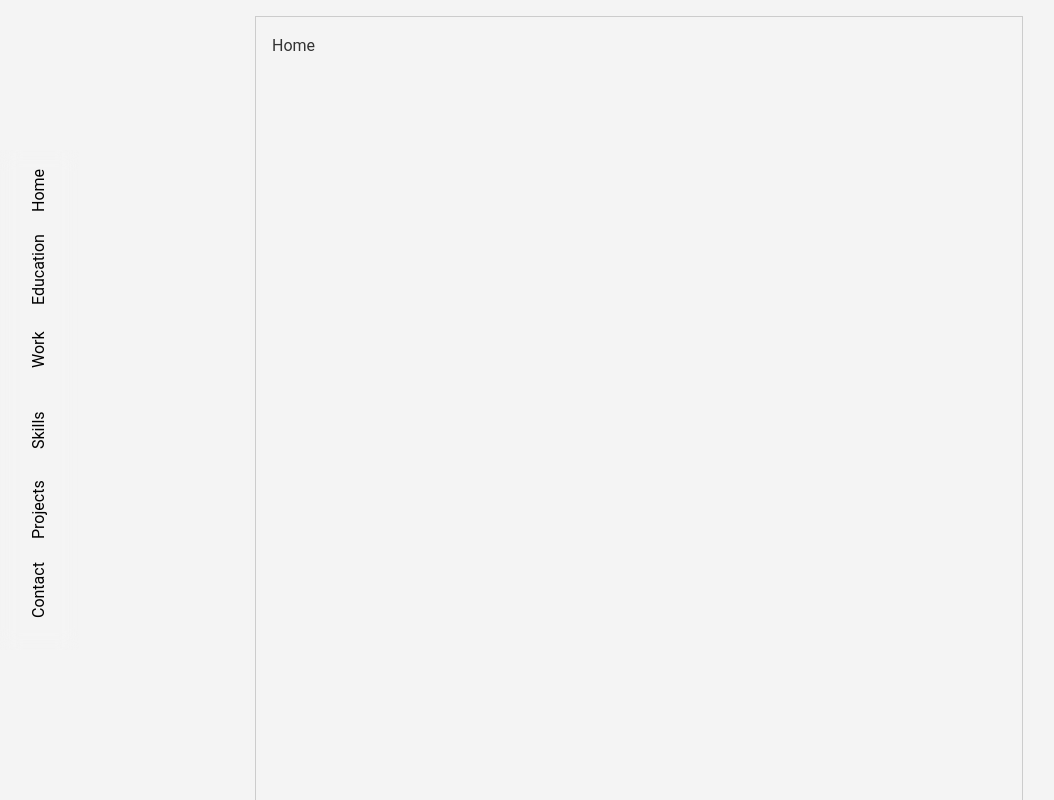
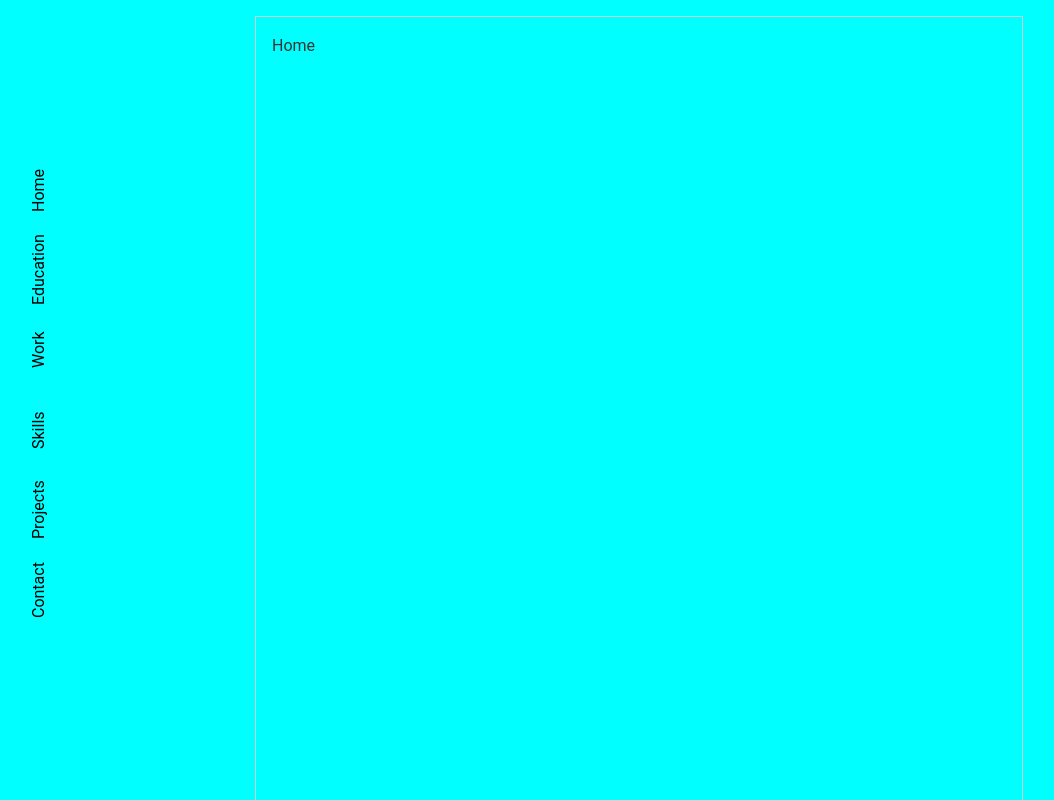
Before and after one commit to Kahl-d/portfolio_website, a React (Create React App) app in the folder client/: page / in a window 1280 px wide. Shown: the top 800 px of the page, without its empty margins (1-1055 px from the left). Built offline with nearby package versions, Linux system fonts and the light colour scheme.

Commit message:
setting colors

```diff
--- a/client/src/app2.css
+++ b/client/src/app2.css
@@ -4,9 +4,13 @@
     box-sizing: border-box;
 }
 
+:root{
+    --primarry-black: #28282B;
+}
+
 body {
     font-family: 'Roboto', sans-serif;
-    background-color: #f4f4f4;
+    background-color: var(--primarry-black);
     color: #333;
     font-size: 16px;
     line-height: 1.6;
@@ -17,7 +21,8 @@ body {
 
 #appContainer {
     width: 100vw;
-    height: fit-content;
+    height: 100vh;
+    background-color: aqua;
     display: flex;
     flex-direction: row;
     justify-content: center;
@@ -75,6 +80,7 @@ body {
 .part {
     width: 100%;
     min-height: 100vh;
+    max-height: fit-content;
     padding: 1rem; /* Optional: Add some padding for better readability */
 }
 
```
